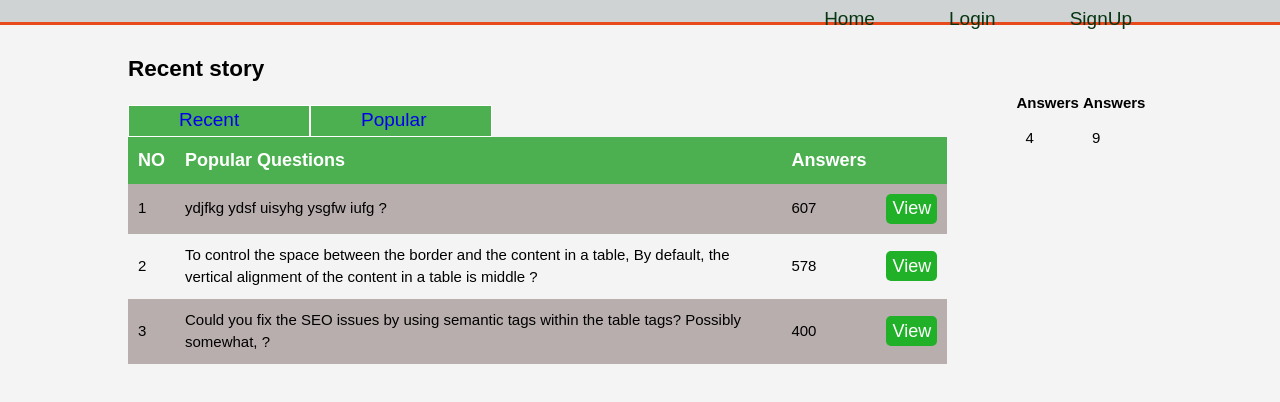
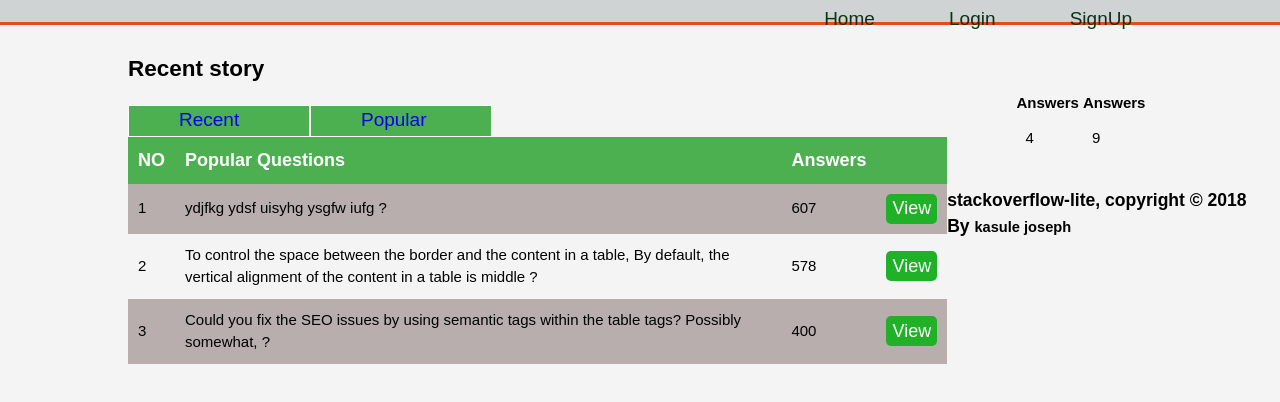
Before and after one commit to Kasulejoseph/stackoverflow-lite, a plain HTML site: page popular.html in a window 1280 px wide. Shown: the part 78-480 px from the top of the page. Drawn offline with Linux system fonts and the light colour scheme.

Commit message:
[Finishes #159703135] user popular questions

```diff
--- a/popular.html
+++ b/popular.html
@@ -79,9 +79,10 @@
             </aside>
         </div>
     </section>
-
-
-
+    <footer>
+            <h3>stackoverflow-lite, copyright &copy; 2018 <br>
+            By <small>kasule joseph</small></h3>
+        </footer>
     <script src="./javascript/script.js"></script>
 </body>
 </html>
```
